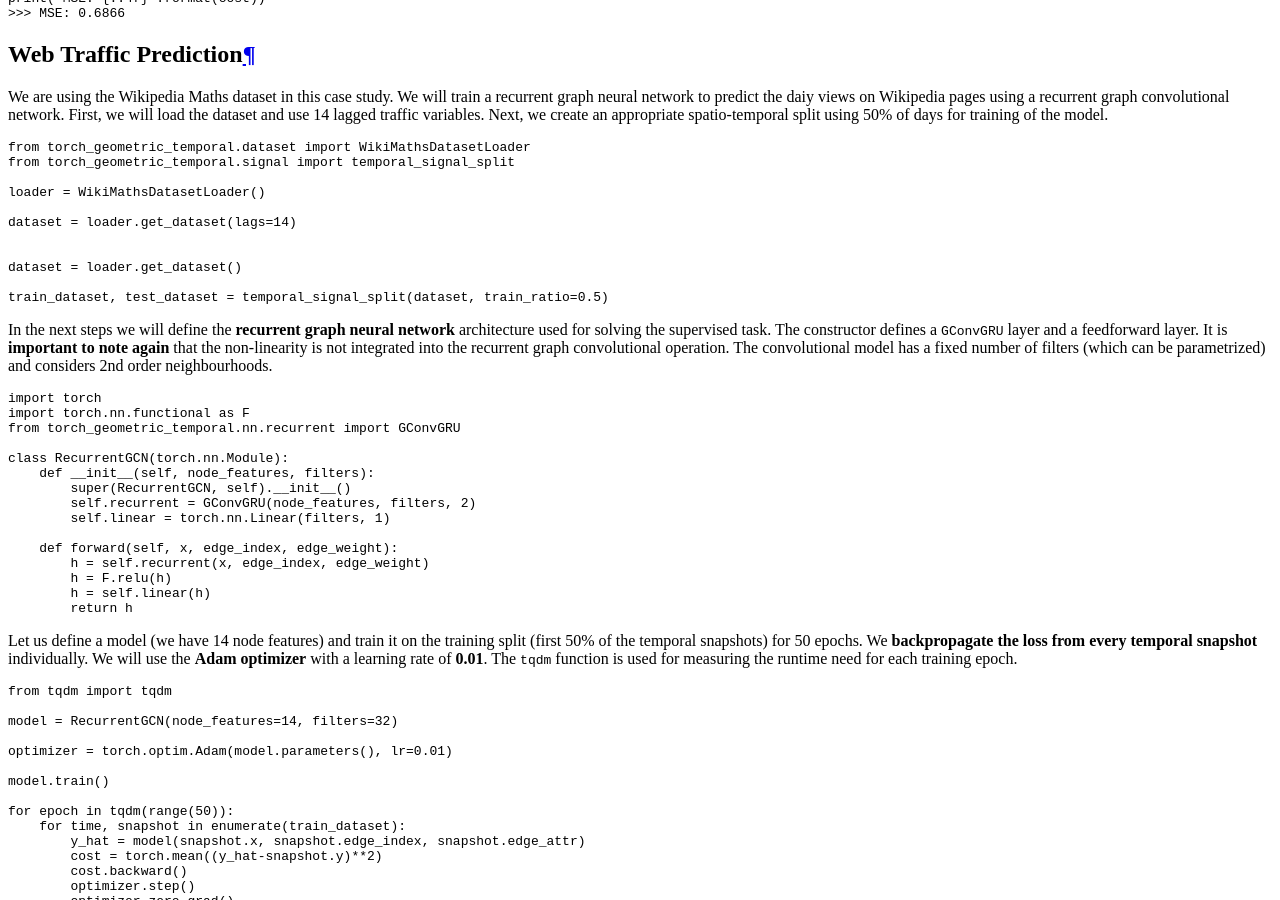
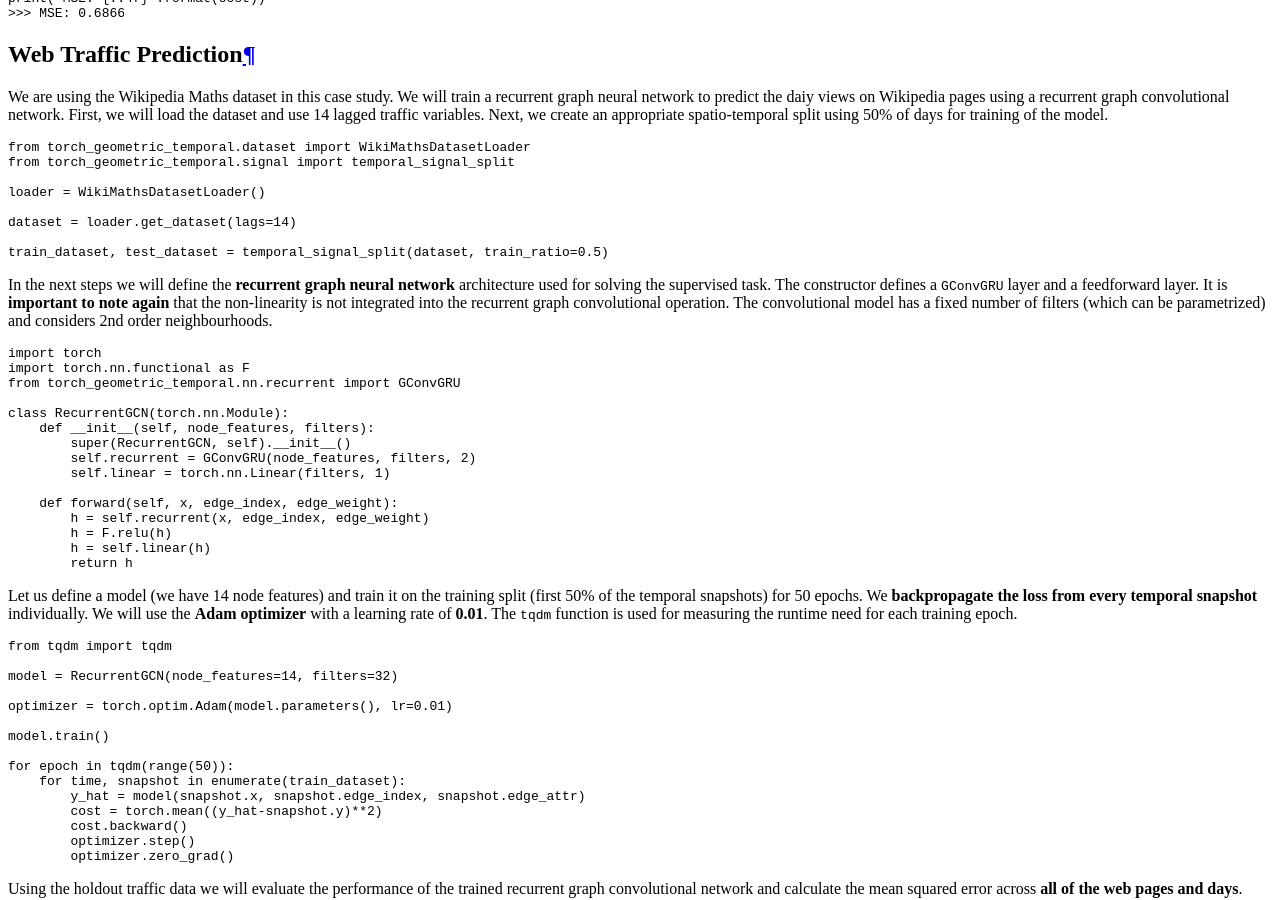
Before and after one commit to benedekrozemberczki/pytorch_geometric_temporal, a Sphinx documentation site: the page built from docs/source/notes/introduction.rst, in a window 1280 px wide and 900 px high, scrolled down 4847 px. Built offline with Sphinx 7.4.7 and the Read the Docs theme 2.0.0, drawn with Linux system fonts in a browser that asks for light colours.

Commit message:
Remove extra loader without parameter "lags"
The extra loader overwrites the current dataset with 14 features, thus making the example fail (the default loader takes only 8 features)

```diff
--- a/docs/source/notes/introduction.rst
+++ b/docs/source/notes/introduction.rst
@@ -219,9 +219,6 @@ We are using the Wikipedia Maths dataset in this case study. We will train a rec
 
     dataset = loader.get_dataset(lags=14)
 
-
-    dataset = loader.get_dataset()
-
     train_dataset, test_dataset = temporal_signal_split(dataset, train_ratio=0.5)
 
 In the next steps we will define the **recurrent graph neural network** architecture used for solving the supervised task. The constructor defines a ``GConvGRU`` layer and a feedforward layer. It is **important to note again** that the non-linearity is not integrated into the recurrent graph convolutional operation. The convolutional model has a fixed number of filters (which can be parametrized) and considers 2nd order neighbourhoods.
```
